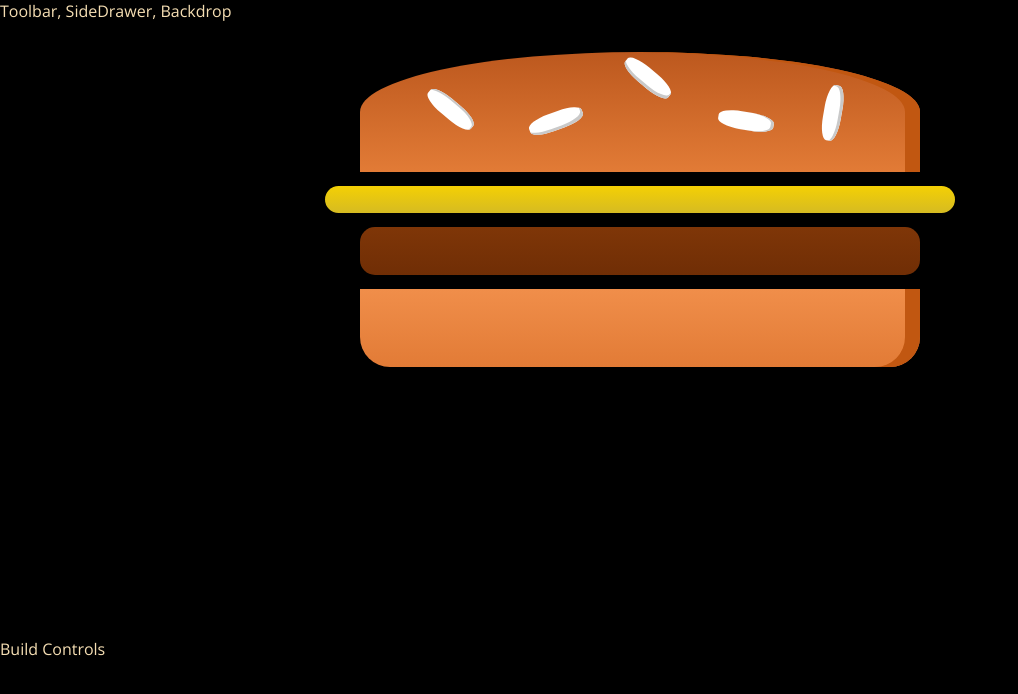
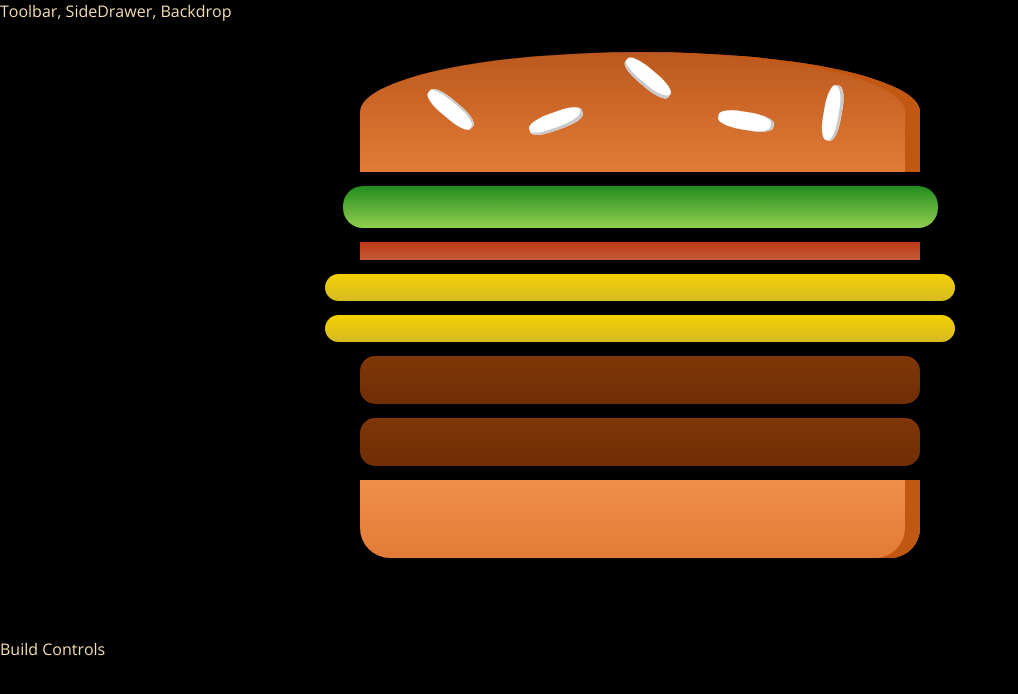
Before and after one commit to BogdanAndrijevski/react-burger-builder, a React app: page / in a window 1280 px wide. Shown: the top 694 px of the page, without its empty margins (0-1018 px from the left). Built offline with nearby package versions, Linux system fonts and the light colour scheme.

Commit message:
Outputting Burger Ingredients Dynamically

```diff
--- a/src/components/Burger/Burger.js
+++ b/src/components/Burger/Burger.js
@@ -2,15 +2,22 @@
 import classes from './Burger.css';
 import BurgerIngredient from './Burgeringredient/Burgeringredient';
 
-const burger = () => {
+const burger = ( props ) => {
+    const transformedIngredients = Object.keys( props.ingredients )
+        .map( igKey => {
+            return [...Array( props.ingredients[igKey] )].map( ( _, i ) => {
+              return  <BurgerIngredient key={igKey + i} type={igKey} />
+            })
+        });
     return(
         <div className={classes.Burger}>
             <BurgerIngredient type="bread-top"/>
-            <BurgerIngredient type="cheese"/>
-            <BurgerIngredient type="meat"/>
+            {/* <BurgerIngredient type="cheese"/>
+            <BurgerIngredient type="meat"/> */}
+            {transformedIngredients}
             <BurgerIngredient type="bread-bottom"/>
         </div>
     );
 }
 
-export default burger
+export default burger;
--- a/src/containers/BurgerBuilder/BurgerBuilder.js
+++ b/src/containers/BurgerBuilder/BurgerBuilder.js
@@ -5,10 +5,24 @@
 
 class BurgerBuilder extends Component{
 
+    // constructor(props){
+    //     super(props);
+    //     this.state = {...}
+    // }
+
+    state = {
+        ingredients: {
+            salad: 1,
+            bacon: 1,
+            cheese: 2,
+            meat: 2
+        }
+    }
+
     render(){
         return(
             <Aux>
-                <Burger/>
+                <Burger ingredients={this.state.ingredients}/>
                 <div>Build Controls</div>
             </Aux>
         )
```
